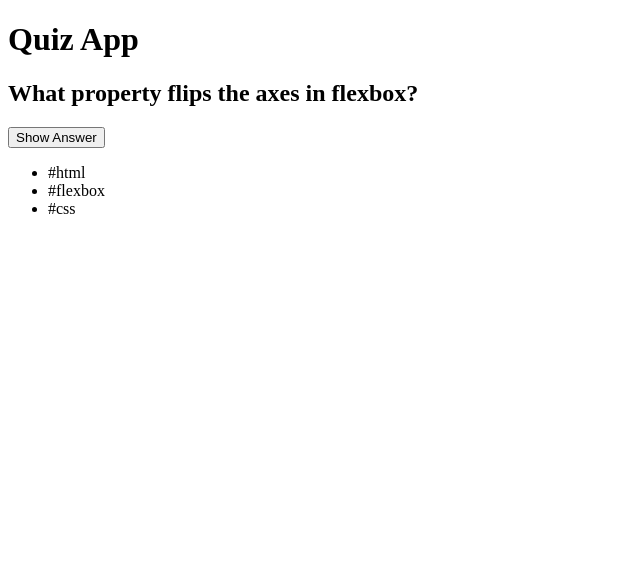
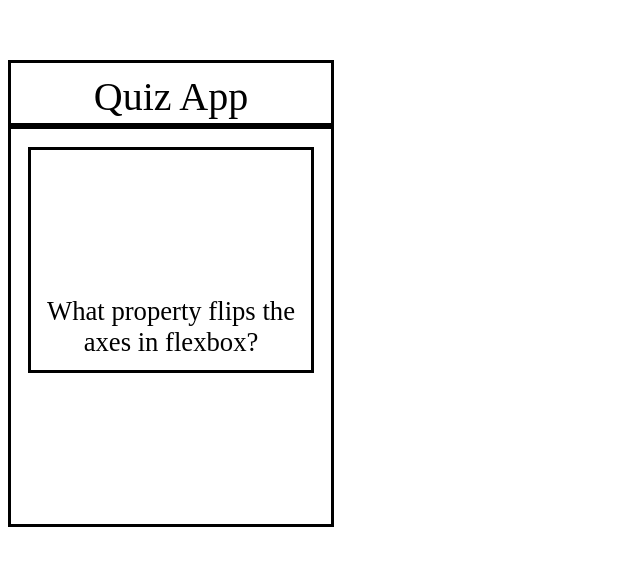
Before and after one commit to akyil88/Quiz-App, a plain HTML site: page index.html in a window 1280 px wide. Shown: the whole page, without its empty margins (0-640 px from the left). Drawn offline with Linux system fonts and the light colour scheme.

Commit message:
Ausgebaut

```diff
--- a/index.html
+++ b/index.html
@@ -8,26 +8,8 @@
   </head>
 
   <body>
-    <header>
-      <h1>Quiz App</h1>
-    </header>
-
-    <main>
-      <section>
-        <div class="Card--decoration"></div>
-        <h2>What property flips the axes in flexbox?</h2>
-        <button>Show Answer</button>
-
-        <ul ="card--taglist">
-          <li>#html</li>
-          <li>#flexbox</li>
-          <li>#css</li>
-        </ul>
-      </section>
-    </main>
-
-    <footer>
-      <nav></nav>
-    </footer>
+    <div class="myheaderbox">Quiz App</div>
+    <div class="bodybox">What property flips the axes in flexbox?</div>
+    <div class="middlebox"></div>
   </body>
 </html>
--- a/styless.css
+++ b/styless.css
@@ -0,0 +1,50 @@
+
+
+
+
+.myheaderbox {
+
+    width: 300px;
+    height: 40px;
+    background-color: white;
+    margin: 60px 0px 0px 0px;
+    padding:  10px;
+    font-size: 30pt;
+    color:black;
+    border: 3px solid black;
+    background-position: none;
+    text-align: center;
+
+    }
+
+
+    .bodybox {
+
+        width: 300px;
+        height: 375px;
+        background-color: white;
+        margin: 0px 0px 0px 150px;
+        padding:  10px;
+        font-size: 20pt;
+        color:black;
+        border: 3px solid black;
+        background-position: 10px;
+        text-align: center;
+        display:table-cell;
+        vertical-align: middle;
+
+    }
+
+
+
+    .middlebox {
+
+        width: 260px;
+        height: 200px;
+        background-color: ehite;
+        margin: -380px 0px 0px 20px;
+        padding:  10px;
+        font-size; 30pt;
+        color:black;
+        border: 3px solid black;
+    }
```
